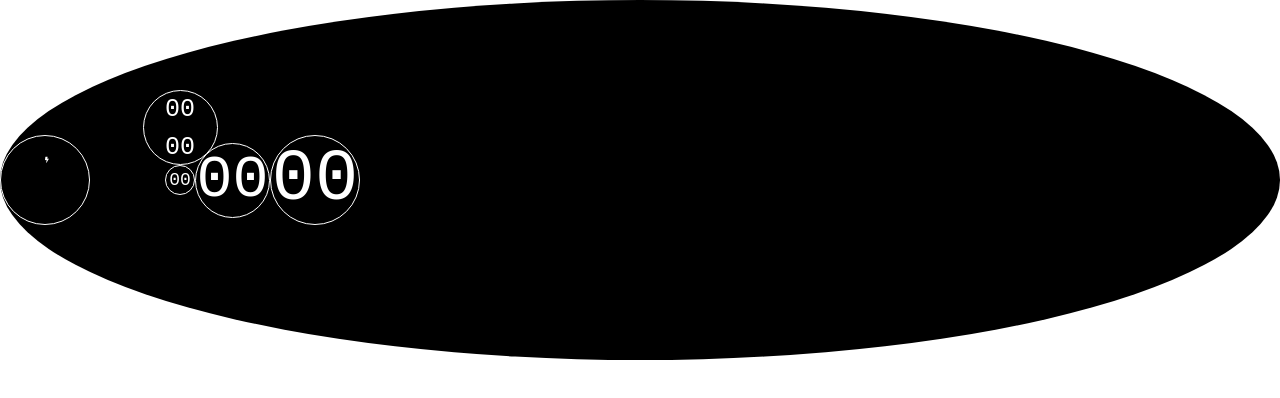
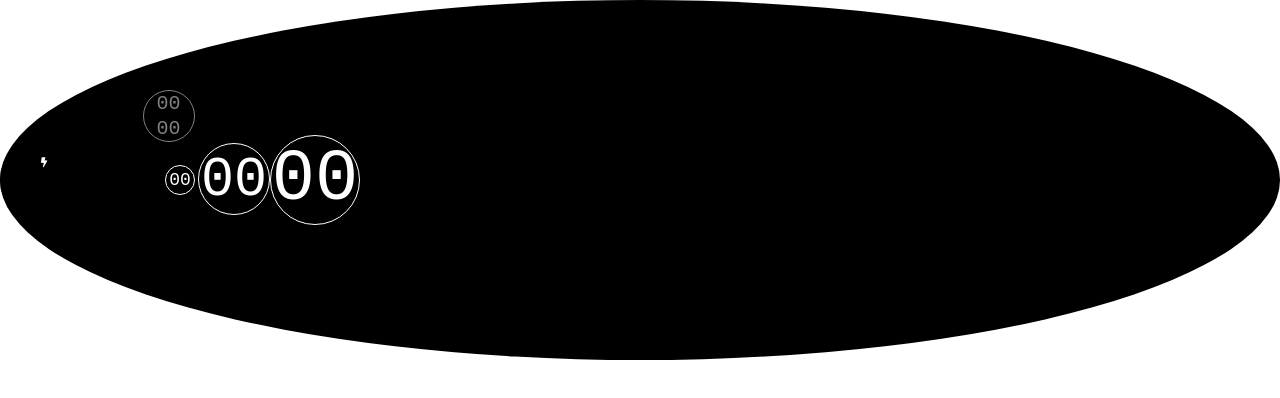
Before and after one commit to gabrielcarneiro97/K-Loop-Bubbles, a plain HTML site: page index.html in a window 1280 px wide. Drawn offline with Linux system fonts and the light colour scheme; a web font is replaced by a local one.

Commit message:
Estou com alguns problemas quando coloco no relógio

```diff
--- a/css/style.css
+++ b/css/style.css
@@ -10,7 +10,7 @@ html, body {
 #container {
   width: 100%;
   height: 100%;
-  color: white;
+  color: grey;
   overflow: hidden;
 }
 
@@ -34,7 +34,12 @@ html, body {
 
 .bubble {
   border-radius: 100px;
+  border: 1px solid grey;
+}
+
+.hora {
   border: 1px solid white;
+  color: white;
 }
 
 #big {
@@ -85,9 +90,12 @@ html, body {
 }
 
 #minuto {
+  height: 70px;
+  width: 70px;
+
   right: 0px;
   top: 52.5px;
-  font-size: 60px;
+  font-size: 55px;
   line-height: 73px;
   text-align: center;
 }
@@ -101,38 +109,39 @@ html, body {
 #data {
   left: 52.5px;
   top: 0;
+  height: 50px;
+  width: 50px;
   text-align: center;
-  font-size: 25px;
+  font-size: 20px;
 }
 
 #data .el {
   position: relative;
   width: 100%;
-  height: 37.5px;
-  line-height: 37.5px;
+  height: 25px;
+  line-height: 25px;
 }
 
 #battery {
+  border: 1px solid black;
   top: 135px;
   left: 0px;
 }
 
 #battery-bar {
-  top: 20px;
-  left: 20px;
-  height: 50px;
-  width: 50px;
+  height: 100%;
+  width: 100%;
 }
 
 .progressbar-text {
   color: white !important;
-  font-size: 12px !important;
+  font-size: 20px !important;
 }
 
 #battery-icon {
-  left: 44px;
+  left: 40px;
   top: 21px;
-  font-size: 6px;
+  font-size: 10px;
   color: white;
 }
 
--- a/index.html
+++ b/index.html
@@ -8,7 +8,7 @@
     <title>Basic Watch</title>
     <link rel="stylesheet" type="text/css" href="dependencies/fontawesome/css/all.min.css">
     <link rel="stylesheet" type="text/css" href="css/style.css" />
-    <link href="https://fonts.googleapis.com/css?family=Nova+Mono" rel="stylesheet">
+    <!-- <link href="https://fonts.googleapis.com/css?family=Nova+Mono" rel="stylesheet"> -->
   </head>
 
   <body>
@@ -41,7 +41,7 @@
           </div>
 
           <div id="med" class="el">
-            <p id="minuto" class="el bubble med">00</p>
+            <p id="minuto" class="el hora bubble med">00</p>
 
             <div id="data" class="el hide-aod bubble med">
               <p id="dia" class="el">00</p>
@@ -51,7 +51,7 @@
           </div>
 
           <div id="small" class="el">
-            <p id="segundo" class="el hide-aod bubble small">00</p>
+            <p id="segundo" class="el hora hide-aod bubble small">00</p>
           </div>
 
           <!-- <div id="relogio" class="el">
--- a/js/BatteryBar.js
+++ b/js/BatteryBar.js
@@ -4,7 +4,7 @@ class BatteryBar {
     this.color = '#2962FF';
 
     this.bar = new ProgressBar.Circle(this.domElement, {
-      strokeWidth: 15,
+      strokeWidth: 1,
       easing: 'easeInOut',
       duration: 1400,
       color: this.color,
```
